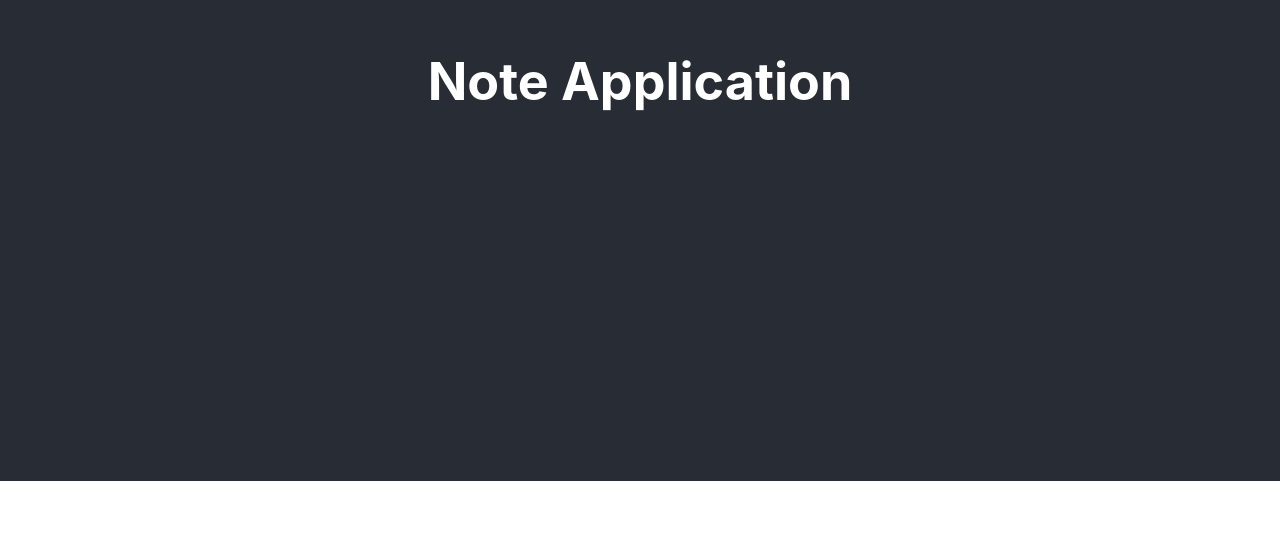
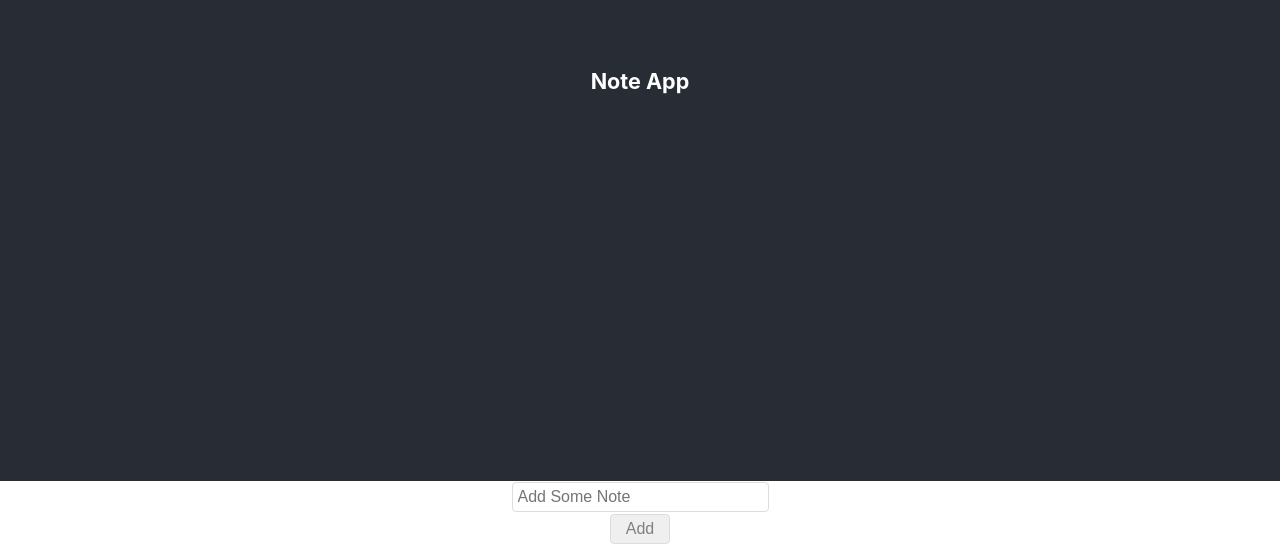
Before and after one commit to raminrez/snappNote, a React (Create React App) app: page / in a window 1280 px wide. Shown: the part 319-864 px from the top of the page. Before the commit the page ends 800 px from the top, so only its background shows below. Built offline with nearby package versions, Linux system fonts and the light colour scheme.

Commit message:
Create NoteHEader Container

```diff
--- a/src/components/App.js
+++ b/src/components/App.js
@@ -1,12 +1,12 @@
 import React from "react";
 import "./App.scss";
+
+import NoteHeader from "../containers/NoteHeader";
 
 function App() {
   return (
     <div className="App">
-      <header className="App-header">
-        <h1>Note Application</h1>
-      </header>
+      <NoteHeader />
     </div>
   );
 }
--- /dev/null
+++ b/src/containers/NoteHeader.js
@@ -0,0 +1,44 @@
+import React, { Component } from "react";
+import { connect } from "react-redux";
+
+import Button from "../components/Button";
+import Input from "../components/Input";
+
+import { getNotes } from "../selectors/note";
+import { doAddNote, doEditNote } from "../actions/note";
+
+class NoteHeader extends Component {
+  constructor(props) {
+    super(props);
+
+    this.state = {};
+  }
+
+  render() {
+    return (
+      <div>
+        <header className="App-header">
+          <h5>Note App</h5>
+        </header>
+        <div className="note-submit-form">
+          <Input placeholder="Add Some Note" />
+          <Button onClick={() => {}}>Add</Button>
+        </div>
+      </div>
+    );
+  }
+}
+
+const mapStateToProps = state => ({
+  notes: getNotes(state)
+});
+
+const mapDispatchToProps = dispatch => ({
+  addNote: value => dispatch(doAddNote(value)),
+  editNote: (id, value) => dispatch(doEditNote(id, value))
+});
+
+export default connect(
+  mapStateToProps,
+  mapDispatchToProps
+)(NoteHeader);
```
